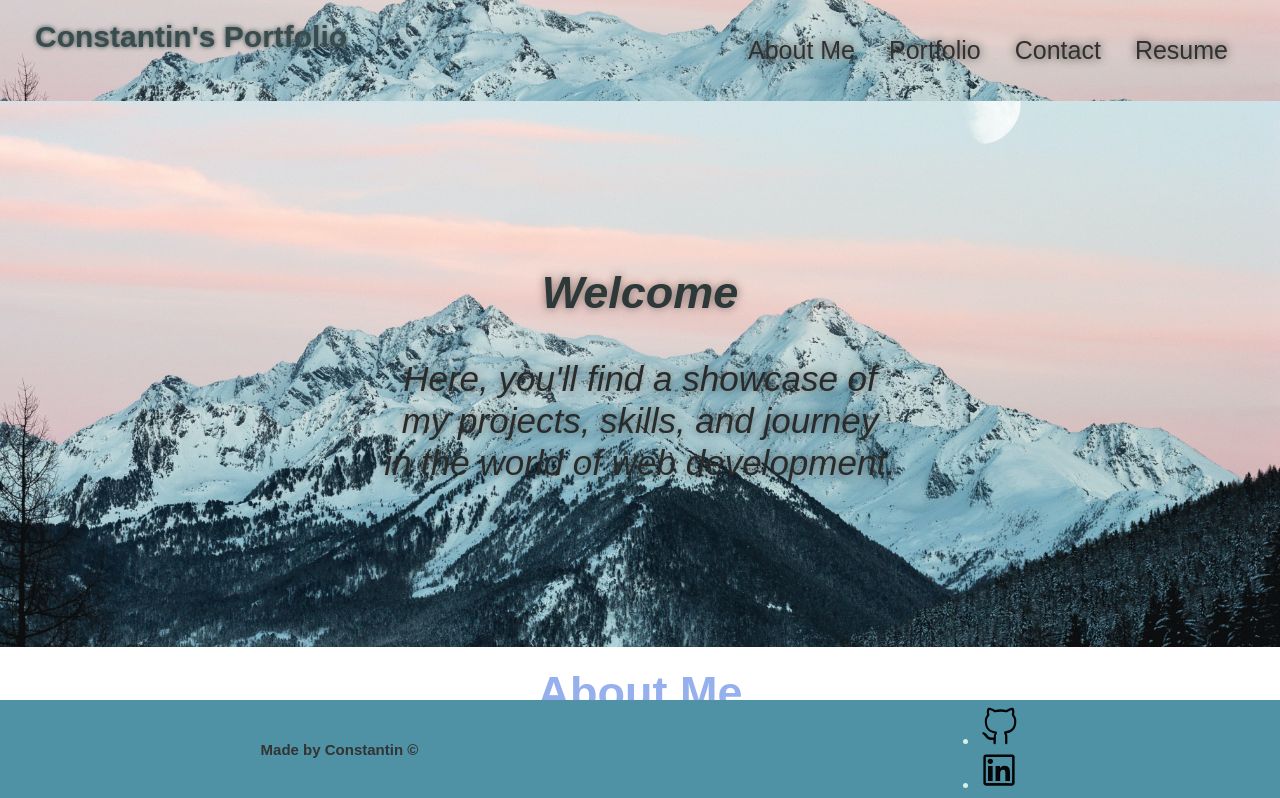
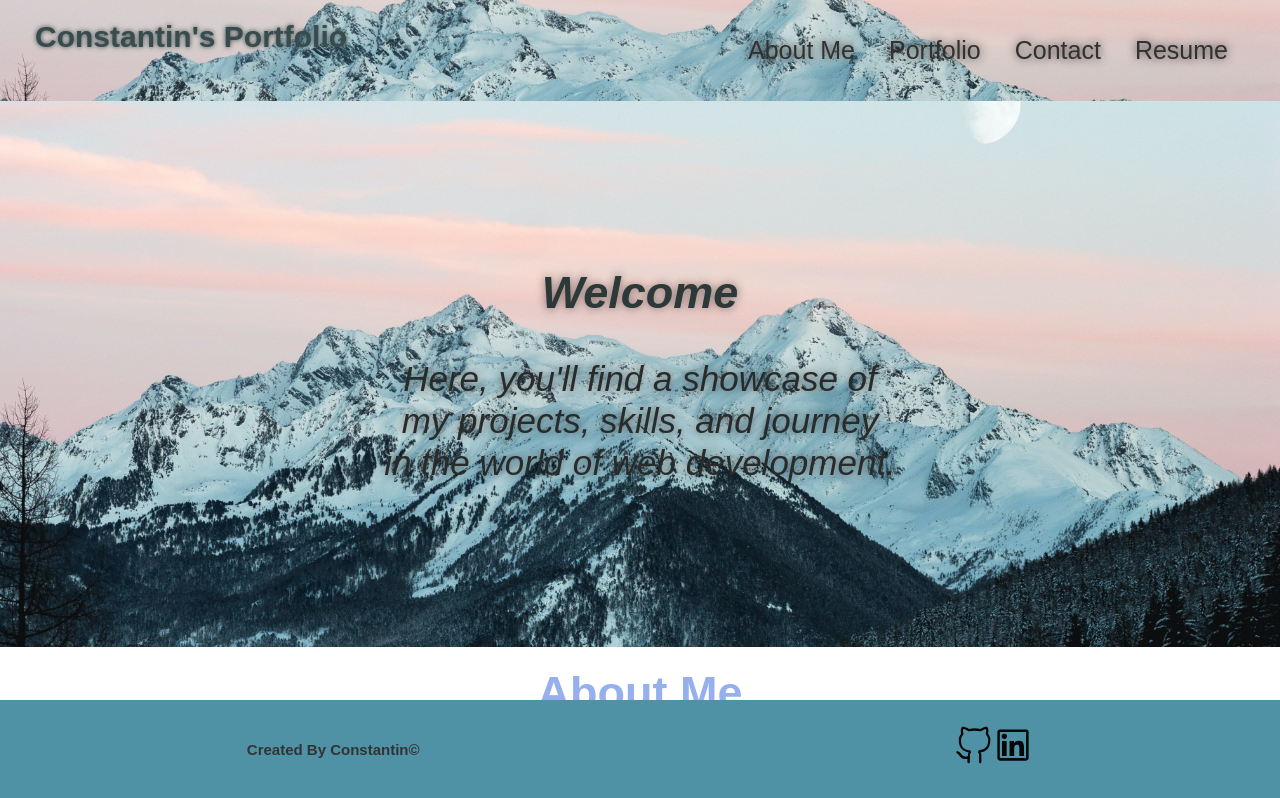
Before and after one commit to c0nstantin1990/react-portfolio, a React (Create React App) app: page / in a window 1280 px wide. Shown: the top 798 px of the page. Built offline with nearby package versions, Linux system fonts and the light colour scheme.

Commit message:
fixed footer nesting

```diff
--- a/src/components/Footer/index.js
+++ b/src/components/Footer/index.js
@@ -5,22 +5,21 @@ import { AiOutlineLinkedin } from "react-icons/ai";
 function Footer() {
   return (
     <footer>
-      <h2>Made by Constantin ©</h2>
-      <ul className="social-links">
-        <li>
-          <a href="https://github.com/c0nstantin1990" className="logo-link">
-            <VscGithubAlt className="logo" />
+      <h2>Created By Constantin©</h2>
+      <p>
+        <ul>
+          <a href="https://github.com/c0nstantin1990">
+            <li className="logo">
+              <VscGithubAlt />
+            </li>
           </a>
-        </li>
-        <li>
-          <a
-            href="https://www.linkedin.com/in/constantin-constantinov-37906227a/"
-            className="logo-link"
-          >
-            <AiOutlineLinkedin className="logo" />
+          <a href="https://www.linkedin.com/in/constantin-constantinov-37906227a/">
+            <li className="logo">
+              <AiOutlineLinkedin />
+            </li>
           </a>
-        </li>
-      </ul>
+        </ul>
+      </p>
     </footer>
   );
 }
```
